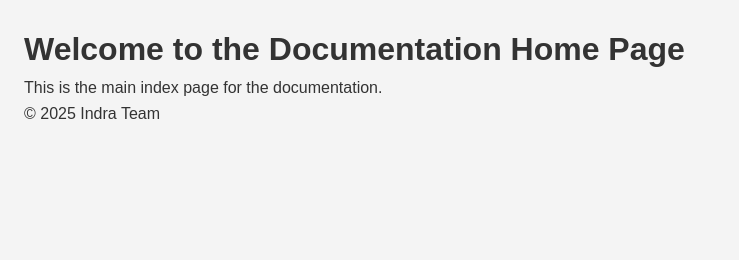
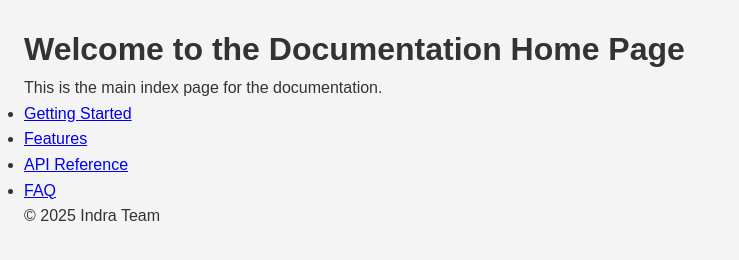
Before and after one commit to alce65/indra-03-11-demo-01, a plain HTML site: page docs/index.html in a window 1280 px wide. Shown: the whole page, without its empty margins (0-739 px from the left). Drawn offline with Linux system fonts and the light colour scheme.

Commit message:
Add menu to home page

```diff
--- a/docs/index.html
+++ b/docs/index.html
@@ -10,6 +10,14 @@
 <body>
     <h1>Welcome to the Documentation Home Page</h1>
     <p>This is the main index page for the documentation.</p>
+    <nav>
+        <ul>
+            <li><a href="./getting-started.html">Getting Started</a></li>
+            <li><a href="./features.html">Features</a></li>
+            <li><a href="./api.html">API Reference</a></li>
+            <li><a href="./faq.html">FAQ</a></li>
+        </ul>
+    </nav>
     <footer>
         <p>&copy; 2025 Indra Team</p>
     </footer>
```
